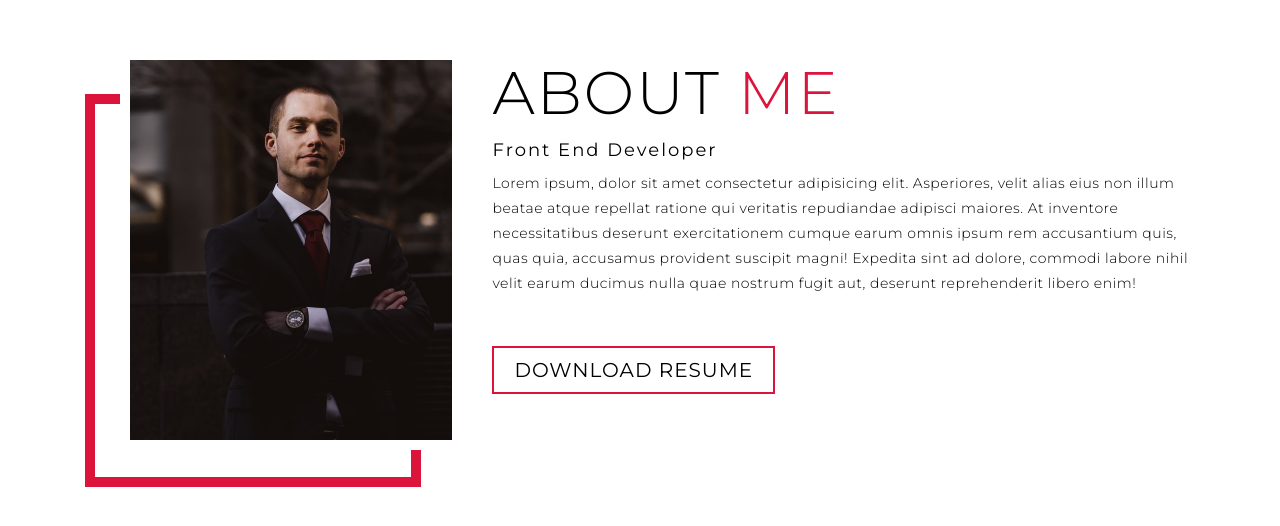
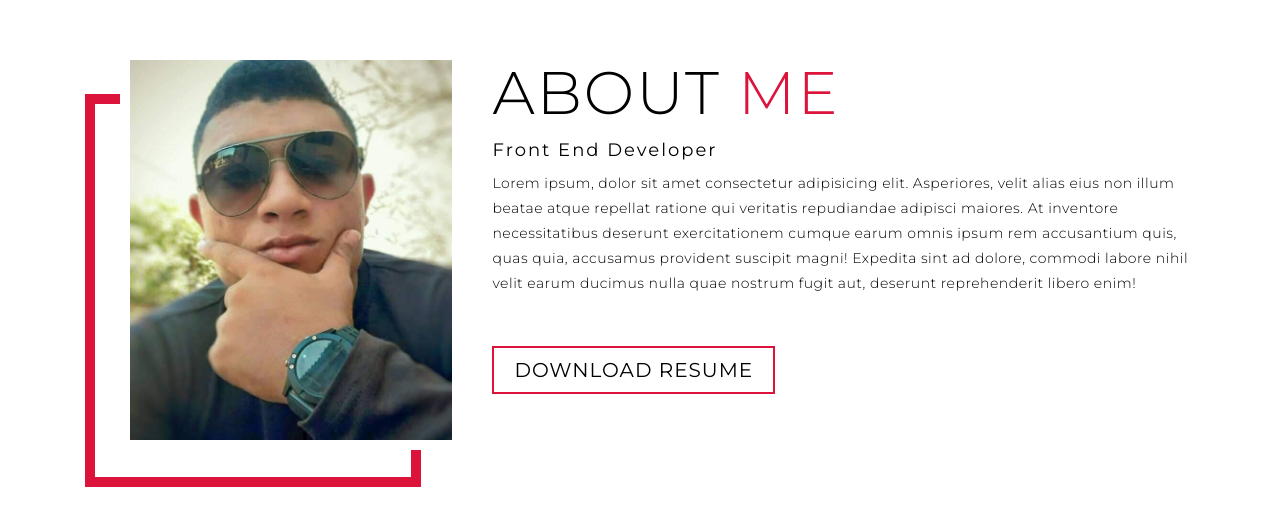
Before and after one commit to botpage/first, a plain HTML site: page index.html in a window 1280 px wide. Shown: the part 4093-4619 px from the top of the page. Drawn offline with Linux system fonts and the light colour scheme.

Commit message:
Update index.html

```diff
--- a/index.html
+++ b/index.html
@@ -166,7 +166,7 @@
     <div class="about container">
       <div class="col-left">
         <div class="about-img">
-          <img src="./img/img-2.png" alt="img">
+          <img src="./img/FB_IMG_1554705633984.jpg" alt="img">
         </div>
       </div>
       <div class="col-right">
```
